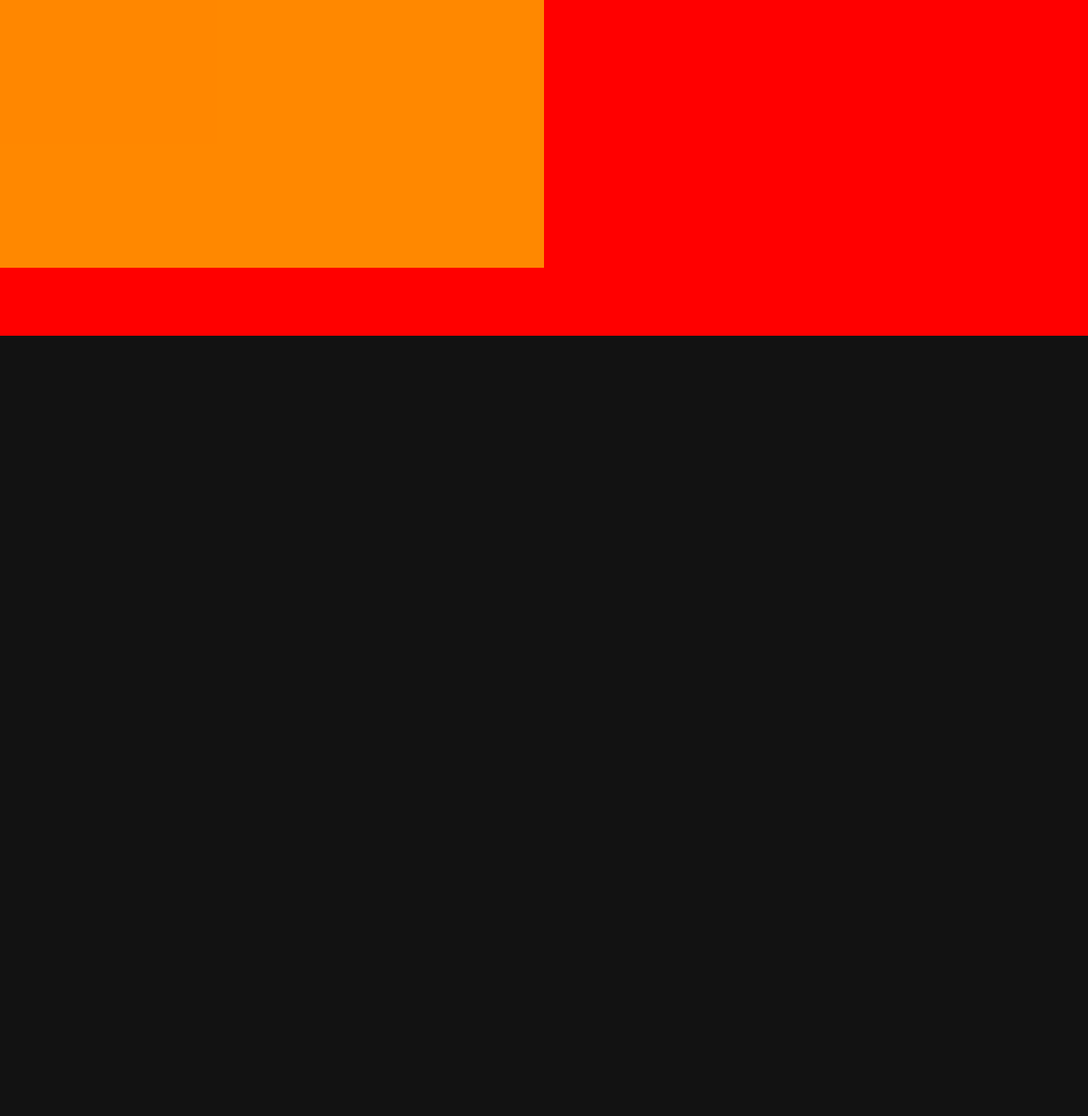
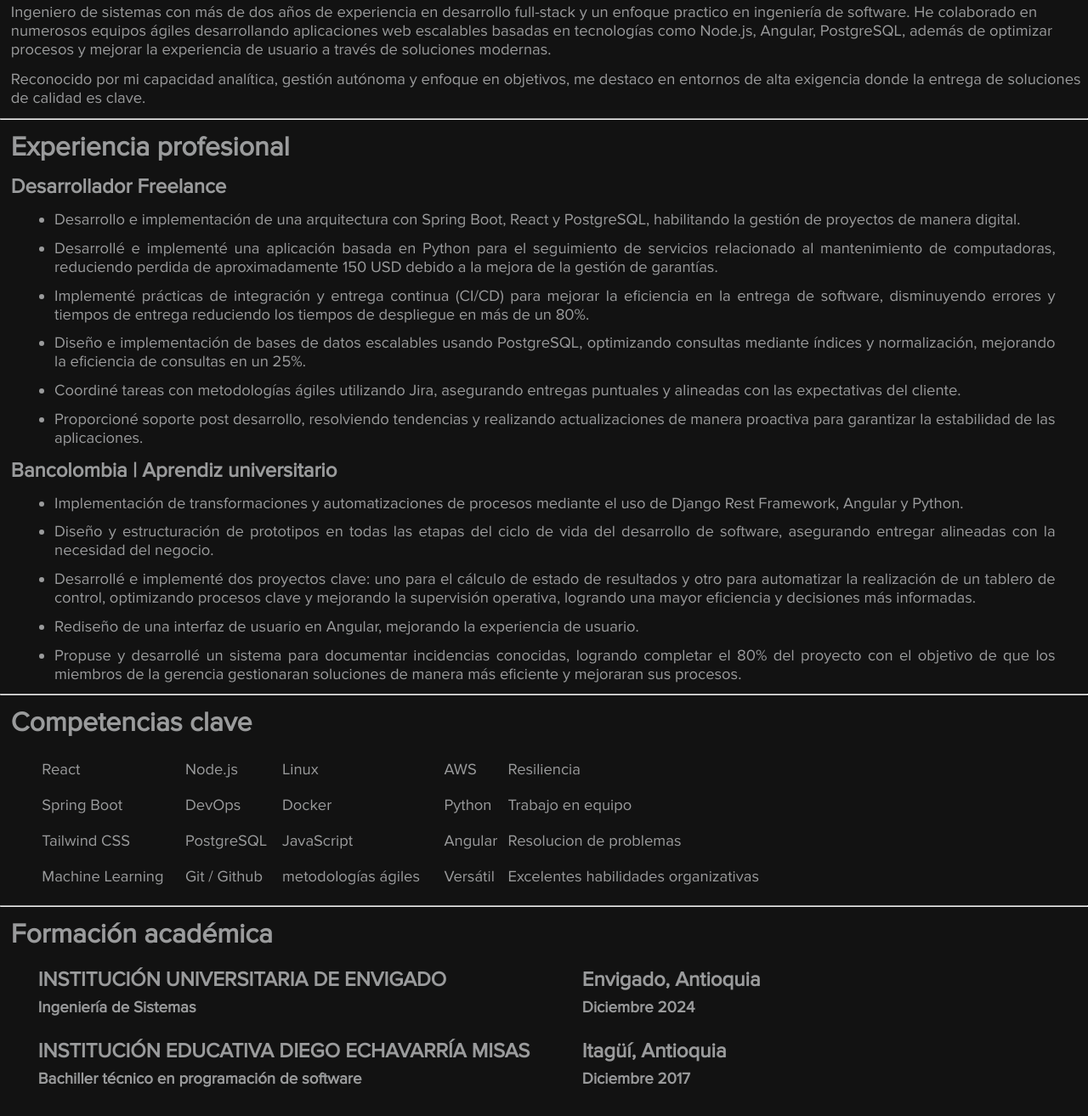
Before and after one commit to danielgr19/first_portfolio, a plain HTML site: page index.html in a window 1280 px wide. Shown: the part 167-1480 px from the top of the page at 85% size. Before the commit the page ends 800 px from the top, so only its background shows below. Drawn offline with Linux system fonts and the light colour scheme.

Commit message:
Se añade la información restante relacionada al CV. Queda pendiente rediseño para incluir un menú deslizable para ver todo la información solo en un apartado.

```diff
--- a/index.html
+++ b/index.html
@@ -8,7 +8,7 @@
 </head>
 <body>
     <header id="header">
-        <h1><span class="left"> &lt; </span> danielgr <span class="right">&gt;</span></h1>
+        <h1><span class="left"> &lt; </span> Daniel Grajales <span class="right">&gt;</span></h1>
 
         <ul>
             <li><a target="_blank" href="https://github.com/danielgr19">Github Link</a></li>
@@ -21,22 +21,128 @@
 
     <hr class="sec">
 
-    <div class="info">
-        <div class="expProf">
-            <h2>Experiencia profesional</h2>
+        <div id="info">
+
+            <div>
+                <h1>Perfil profesional</h1>
+                <p>Ingeniero de sistemas con más de dos años de experiencia en desarrollo full-stack y un enfoque practico en
+                    ingeniería de software. He colaborado en numerosos equipos ágiles desarrollando aplicaciones web
+                    escalables basadas en tecnologías como Node.js, Angular, PostgreSQL, además de optimizar procesos y
+                    mejorar la experiencia de usuario a través de soluciones modernas. </p>
+
+                <p>Reconocido por mi capacidad analítica, gestión autónoma y enfoque en objetivos, me destaco en entornos
+                    de alta exigencia donde la entrega de soluciones de calidad es clave.
+                    </p>
             </div>
 
+            <hr class="sec">
+
+            <div class="expProf">
+                <h1>Experiencia profesional</h1>
+                <h2>Desarrollador Freelance</h2>
+
+                <ul>
+                    <li>Desarrollo e implementación de una arquitectura con Spring Boot, React y PostgreSQL, habilitando
+                        la gestión de proyectos de manera digital.</li>
+                    <li>Desarrollé e implementé una aplicación basada en Python para el seguimiento de servicios
+                        relacionado al mantenimiento de computadoras, reduciendo perdida de aproximadamente 150 USD
+                        debido a la mejora de la gestión de garantías.</li>
+                    <li>Implementé prácticas de integración y entrega continua (CI/CD) para mejorar la eficiencia en la
+                        entrega de software, disminuyendo errores y tiempos de entrega reduciendo los tiempos de
+                        despliegue en más de un 80%.</li>
+                    <li>Diseño e implementación de bases de datos escalables usando PostgreSQL, optimizando consultas
+                        mediante índices y normalización, mejorando la eficiencia de consultas en un 25%.</li>
+                    <li>Coordiné tareas con metodologías ágiles utilizando Jira, asegurando entregas puntuales y alineadas
+                        con las expectativas del cliente.</li>
+                    <li>Proporcioné soporte post desarrollo, resolviendo tendencias y realizando actualizaciones de manera
+                        proactiva para garantizar la estabilidad de las aplicaciones.</li>
+                </ul>
+
+                <h2>Bancolombia | Aprendiz universitario</h2>
+
+                <ul>
+                    <li>Implementación de transformaciones y automatizaciones de procesos mediante el uso de Django
+                        Rest Framework, Angular y Python. </li>
+                    <li>Diseño y estructuración de prototipos en todas las etapas del ciclo de vida del desarrollo de software,
+                        asegurando entregar alineadas con la necesidad del negocio.</li>
+                    <li>Desarrollé e implementé dos proyectos clave: uno para el cálculo de estado de resultados y otro para
+                        automatizar la realización de un tablero de control, optimizando procesos clave y mejorando la
+                        supervisión operativa, logrando una mayor eficiencia y decisiones más informadas.</li>
+                    <li>Rediseño de una interfaz de usuario en Angular, mejorando la experiencia de usuario.</li>
+                    <li>Propuse y desarrollé un sistema para documentar incidencias conocidas, logrando completar el 80%
+                        del proyecto con el objetivo de que los miembros de la gerencia gestionaran soluciones de manera
+                        más eficiente y mejoraran sus procesos.</li>
+                </ul>
+            </div>
+
+            <hr class="sec">
+
             <div class="compClave">
-            <h2>Competencias clave</h2>
+                <h1>Competencias clave</h1>
+
+                <table>
+                    <tr>
+                        <td>React</td>
+                        <td>Node.js</td>
+                        <td>Linux</td>
+                        <td>AWS</td>
+                        <td>Resiliencia</td>
+                    </tr>
+                    <tr>
+                        <td>Spring Boot</td>
+                        <td>DevOps</td>
+                        <td>Docker</td>
+                        <td>Python</td>
+                        <td>Trabajo en equipo</td>
+                    </tr>
+                    <tr>
+                        <td>Tailwind CSS</td>
+                        <td>PostgreSQL</td>
+                        <td>JavaScript</td>
+                        <td>Angular</td>
+                        <td>Resolucion de problemas</td>
+                    </tr>
+                    <tr>
+                        <td>Machine Learning</td>
+                        <td>Git / Github</td>
+                        <td>metodologías ágiles</td>
+                        <td>Versátil</td>
+                        <td>Excelentes habilidades organizativas</td>
+                    </tr>
+                </table>
+
             </div>
+
+            <hr class="sec">
+
             <div class="formAcad">
-            <h2>Formación académica</h2>
+                <h1>Formación académica</h1>
+
+                <div id="univ">
+                    <div>
+                        <h2>INSTITUCIÓN UNIVERSITARIA DE ENVIGADO</h2>
+                        <h3>Ingeniería de Sistemas</h3>
+                    </div>
+
+                    <div>
+                        <h2>Envigado, Antioquia</h2>
+                        <h3>Diciembre 2024</h3>
                     </div>
                 </div>
 
+                <div id="cole">
+                    <div>
+                        <h2>INSTITUCIÓN EDUCATIVA DIEGO ECHAVARRÍA MISAS</h2>
+                        <h3>Bachiller técnico en programación de software</h3>
+                    </div>
 
+                    <div>
+                        <h2>Itagüí, Antioquia</h2>
+                        <h3>Diciembre 2017</h3>
+                    </div>
+                </div>
 
-
-
+            </div>
+        </div>
 </body>
 </html>
--- a/style.css
+++ b/style.css
@@ -10,8 +10,8 @@
 }
 
 html, body {
-    height: 100%;
-    /*overflow: hidden;*/
+    height: auto;
+    overflow-y: auto;
     background-color: #121212;
 }
 
@@ -26,13 +26,13 @@ html, body {
 #header h1 {
     padding: 0;
 
-    width: auto;
+    width: 25%;
     height: 20%;
 
-    margin-left: 5%;
-    margin-top: 1%;
+    margin: 1% 0 1% 1%;
 
     color:  #9a9b9c;
+
 }
 
 #header .left, .right {
@@ -43,12 +43,12 @@ html, body {
     padding: 0;
     margin: 0;
 
-    width: 35%;
+    width: 45%;
     list-style: none;
     display: flex;
     flex-direction: row;
 
-    margin-left: 50%;
+    margin-left: 45%;
 }
 
 #header ul > li {
@@ -74,6 +74,7 @@ html, body {
 #header ul > li:hover {
     background-color:  #525252;
     border-radius: 10px;
+
 }
 
 #header ul > .colm {
@@ -86,69 +87,76 @@ html, body {
     background-color: #9a9b9c;
 }
 
-.sec {
-    background-color: #525252;
-    display: block;
+/* Div settings */
+#info {
+    min-height: 100%;
+    color: #9a9b9c;
+    padding-bottom: 1%;
 }
 
-
-.info {
-    width: 100%;
-    height: 60%;
-    background-color: red;
-    display: flex;
+#info h1, h2, p {
+    margin: 1% 0 1% 1%;
 }
 
-.info > div {
-    width: 50%;
-    height: 50%;
-    background-color: yellow;
-    position: absolute;
+#info p {
+    font-size: 1.15rem;
 }
 
-
-
-/*Definicion de keyframes para animaciones*/
-@keyframes animateExp {
-    100% {
-        opacity: 1;
-    }
-    50% {
-        opacity: 0.10;
-
-    }
-    40% {
-        opacity: 0.15;
-    }
-    35% {
-        opacity: 0.30;
-    }
-    30% {
-        opacity: 0.40;
-    }
-    15% {
-        opacity: 0.55;
-    }
-
-    10% {
-        opacity: 0.70;
-    }
-    5% {
-        opacity: 0.90;
-    }
-    0%{
-        opacity: 1;
-    }
+#info ul {
+    font-size: 1.15rem;
+    margin: 0 3% 1% 5%;
 }
 
-.expProf {
-    animation: animateExp 30s;
+#info ul > li {
+    margin-bottom: 1%;
+    text-align: justify;
 }
 
-.compClave {
-    opacity: 0;
+#info table {
+    margin: 1% 0 1% 3%;
+    font-size: 1.15rem;
+
+    width: 70%;
+    height: 100%;
+}
+
+#info table  td {
+    padding: 1%;
+    text-align: justify;
 }
 
 .formAcad {
-    opacity: 0;
+    width: 100%;
+    height: 100%;
+
 }
+
+.formAcad #univ, #cole {
+    height: 100%;
+    width: 100%;
+    display: flex;
+    justify-content: space-between;
+    margin: 0 0 1% 1%;
+}
+
+#info .formAcad #univ > div {
+    width: 50%;
+    height: 100%;
+    text-align: justify;
+}
+
+#info .formAcad #univ > div h2,
+#info .formAcad #univ > div h3 {
+    margin: 1% 0 1% 5%;
+}
+
+#info .formAcad #cole > div {
+    width: 50%;
+    height: 100%;
+    text-align: justify;
+}
+
+#info .formAcad #cole > div h2,
+#info .formAcad #cole > div h3 {
+    margin: 1% 0 1% 5%;
+}
```
Lines whose indentation alone changed are shown as unchanged.
